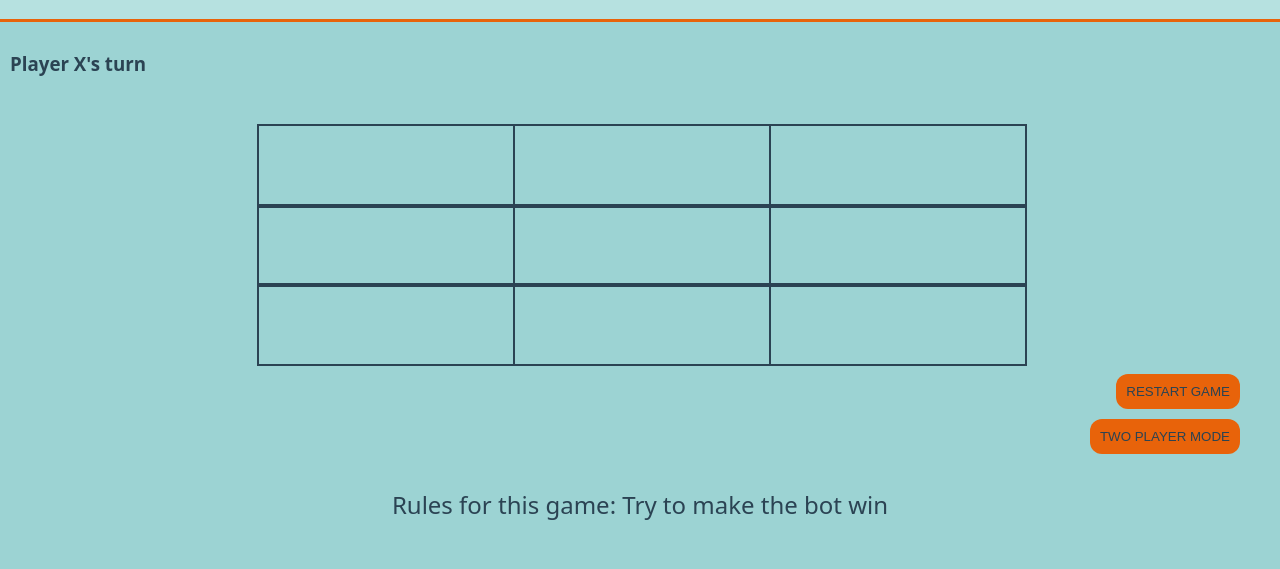
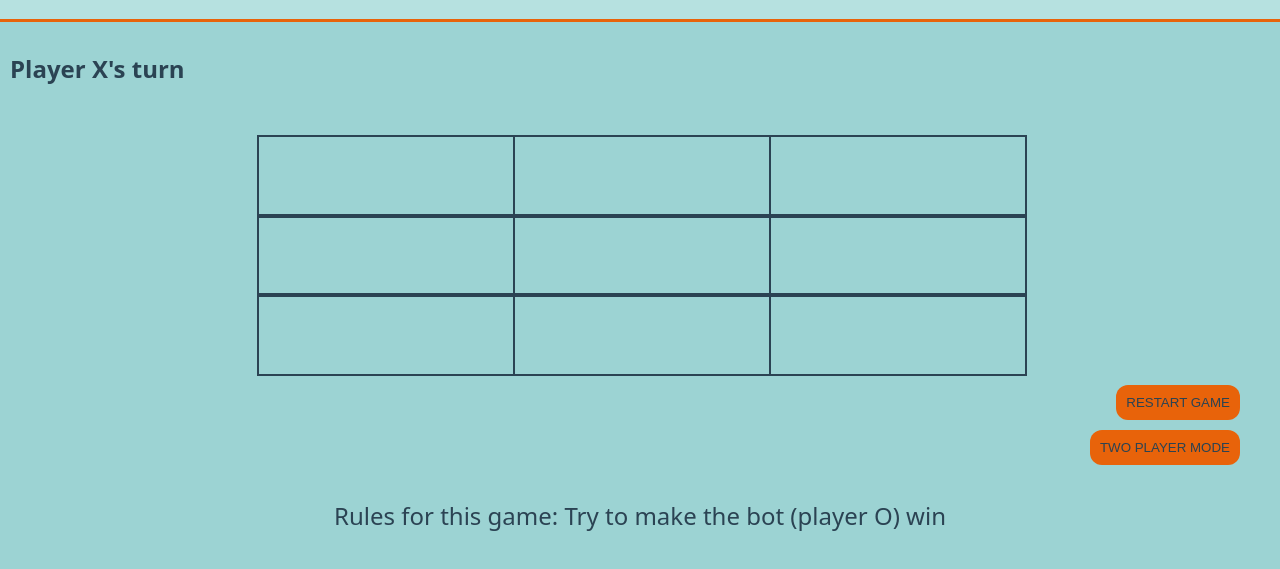
Before and after one commit to RobynGar/noughts_and_croses, a plain HTML site: page gamebot.html in a window 1280 px wide. Shown: the part 67-636 px from the top of the page. Drawn offline with Linux system fonts and the light colour scheme.

Commit message:
subheading bigger

```diff
--- a/gameStyle.css
+++ b/gameStyle.css
@@ -86,7 +86,7 @@ body {
     align-items: flex-end;
     padding: 5px;
 }
-h3{
+h2{
     padding: 10px;
 }
 form{
--- a/gameStyleBot.css
+++ b/gameStyleBot.css
@@ -9,7 +9,7 @@
     border-color: #e8630a;
     font-family: Chalkduster, Marker Felt, Noto Sans, Courier;
 }
-h3{
+h2{
     padding: 10px;
 }
 
--- a/gamebot.html
+++ b/gamebot.html
@@ -13,7 +13,7 @@
         <h1>XO Game </h1>
     </header>
     <main>
-        <h3 id="h3id">Player <span id="turn">X's</span> turn </h3>
+        <h2 id="h3id">Player <span id="turn">X's</span> turn </h2>
         <section id="gridOnPage">
          <div id="grid">
             <span id="0,0"class= "box"></span>
@@ -35,7 +35,7 @@
         <a href="./game.html" id="twoPlayer-button">
             <button class="button">TWO PLAYER MODE</button></a>
        </section>
-       <p>Rules for this game: Try to make the bot win</p>
+       <p>Rules for this game: Try to make the bot (player O) win</p>
     </main>
 
     <!-- <footer id="footer">
```
Also changed, not shown: game.html (+1 -1 lines).
